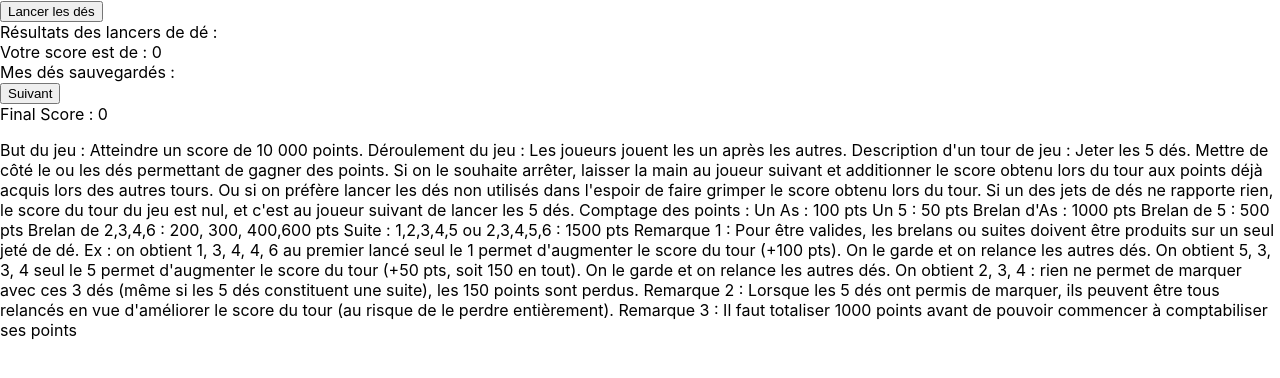
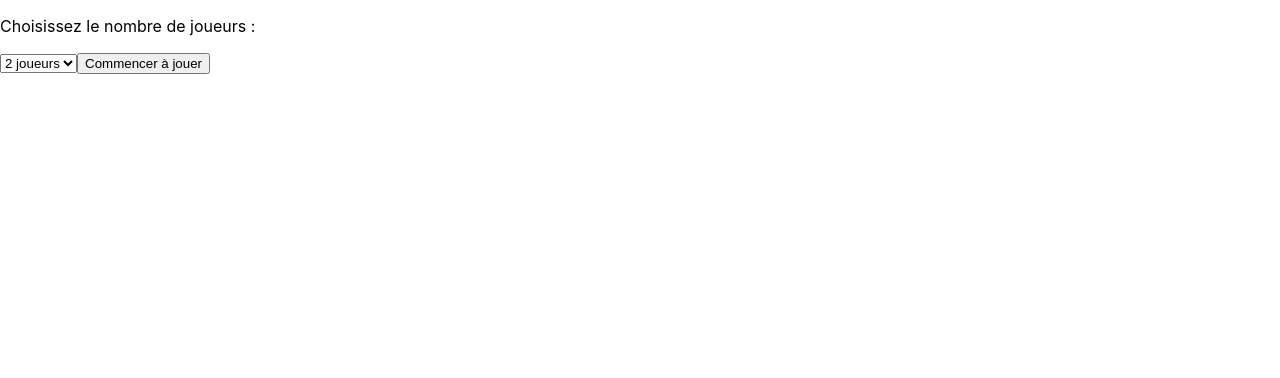
Before and after one commit to Henrissat/mathieu_henrissat_site, a React (Create React App) app: page /greed-dice in a window 1280 px wide. Shown: the top 378 px of the page. Built offline with nearby package versions, Linux system fonts and the light colour scheme.

Commit message:
ajout du multijoueurs et la gestion des scores

```diff
--- a/src/components/greed-dice/index.tsx
+++ b/src/components/greed-dice/index.tsx
@@ -4,12 +4,48 @@ import { getRandomDiceRoll } from "../../utils/diceRoll6";
 function Greed() {
   const [dice, setDice] = useState<number[]>([]);
   const [savedDice, setSavedDice] = useState<number[]>([]);
-  const [accumulatedScore, setAccumulatedScore] = useState<number>(0);
-  const [finalScore, setFinalScore] = useState<number>(0);
   const [showSaveButton, setShowSaveButton] = useState<boolean>(false);
-  // const [gameStarted, setGameStarted] = useState<boolean>(false);
-  // console.log('gameStarted', gameStarted)
+  const [numPlayers, setNumPlayers] = useState<number>(2);
+  const [currentPlayerIndex, setCurrentPlayerIndex] = useState<number>(0);
+  const [gameStarted, setGameStarted] = useState<boolean>(false);
+  const [gameOver, setGameOver] = useState<boolean>(false);
+  console.log('gameStarted', gameStarted)
 
+
+  const playerNames = ["Joueur 1", "Joueur 2", "Joueur 3", "Joueur 4"];
+
+  const initialPlayerScores = Array(numPlayers).fill(0);
+  const [playerScores, setPlayerScores] = useState<number[]>(initialPlayerScores);
+  const [activePlayerScore, setActivePlayerScore] = useState<number>(0);
+
+  const checkWin = () => {
+    if(playerScores[activePlayerScore] >= 10000){
+      setGameOver(true);
+      window.alert(`${playerNames[currentPlayerIndex]} YOU WIN !`)
+    }
+  }
+
+
+  // Gestionnaire de clic pour commencer la partie avec le nombre de joueurs choisi
+  const handleStartGame = () => {
+    setDice([]);
+    setSavedDice([]);
+    setShowSaveButton(false);
+    setCurrentPlayerIndex(0);
+    setGameStarted(true);
+    setActivePlayerScore(0);
+    setGameOver(false);
+  };
+
+  // Gestionnaire de clic pour passer au joueur suivant
+  const handleNextPlayer = () => {
+    setCurrentPlayerIndex((prevIndex) => (prevIndex + 1) % numPlayers);
+    setDice([]);
+    setSavedDice([]);
+    setShowSaveButton(false);
+    setActivePlayerScore(0);
+    checkWin();
+  };
 
   // Gestionnaire de clic pour sauvegarder un chiffre
   const handleSaveDice = (number: number) => {
@@ -35,7 +71,6 @@ function Greed() {
     }
   };
 
-
   // Gestionnaire de clic pour ajouter 6 lancers de dé au tableau
   const handleRollDice = () => {
       if(dice.length === 0) {
@@ -46,21 +81,24 @@ function Greed() {
 
         // Mettre à jour les dés
         setDice(newDice);
-
+        console.log(activePlayerScore)
         // Vérifier si c'est un Game Over
-        const result = calculateFinalScore(newDice);
+        const result = calculateFinalScore(newDice)
         // Game Over
         if (result === 0) {
-          alert("Game Over!");
-          setShowSaveButton(false);
-          setDice([])
-          setSavedDice([])
+          alert("Dommage pas un seul bon dé")
+          setShowSaveButton(false)
+          setActivePlayerScore(0)
+          handleNextPlayer()
+          console.log(activePlayerScore)
+          return;
         }
         setShowSaveButton(true);
+
       }else {
         const newDice = [...dice];
         for (let i = 0; i < newDice.length ; i++) {
-          newDice[i] = getRandomDiceRoll();
+          newDice[i] = getRandomDiceRoll()
         }
 
         // Vérifier si c'est un Game Over
@@ -68,28 +106,28 @@ function Greed() {
         console.log('result', result)
         if (result === 0) {
           // Game Over
-          alert("Game Over! Dommage vous y étiez presque");
-          setShowSaveButton(false); // Masquer le bouton de sauvegarde
-          setDice([])
-          setSavedDice([])
-        }
-        setDice(newDice);
+          alert("Echec ! Dommage vous y étiez presque")
+          setShowSaveButton(false)
+          setActivePlayerScore(0)
+          handleNextPlayer()
+          return;
+        } else{
+          setDice(newDice)
         }
 
+      }
   };
 
   // Fonction pour calculer le score en utilisant les chiffres sauvegardés
   const calculateFinalScore = (dice: number[]) => {
-    //initialiser un tableau pour compter les occurrences de chaque valeur de dé (1 à 6)
-    const counts = [0, 0, 0, 0, 0, 0];
+    const counts = [0, 0, 0, 0, 0, 0]
     //score de base
     let totalScore = 0;
-    //parcourir le tableau et voir les valeurs
     for (const value of dice) {
       counts[value - 1]++;
   }
 
-  //Faire l'algorithme de calcul
+  //algorithme de calcul
   for (let i = 0; i < 6; i++) {
     if (counts[i] >= 3) {
       if (i === 0) {
@@ -99,18 +137,34 @@ function Greed() {
       }
       counts[i] -= 3;
       }
-    if (i === 0) {
+      else if (i === 0) {
         totalScore += counts[i] * 100;
       } else if (i === 4) {
         totalScore += counts[i] * 50;
       }
-    if (counts[i] === 4) {
+      else if (counts[i] === 4) {
         if (i === 0) {
           totalScore += 2000;
         } else {
-        totalScore += (i + 1) * 200;
+          totalScore += (i + 1) * 100 * 2;
         }
         counts[i] -= 4;
+      }
+      else if (counts[i] === 5) {
+        if (i === 0) {
+          totalScore += 4000;
+        } else {
+          totalScore += (i + 1) * 100 * 2 * 2;
+        }
+        counts[i] -= 5;
+      }
+      else if (counts[i] === 6) {
+        if (i === 0) {
+          totalScore += 8000;
+        } else {
+          totalScore += (i + 1) * 100 * 2 * 2 * 2;
+        }
+        counts[i] -= 6;
       }
     }
     return totalScore;
@@ -119,22 +173,47 @@ function Greed() {
   // Calculer le score du lancer de dés
   const result = calculateFinalScore(dice);
 
-  // Calculer le Score final en utilisant les chiffres sauvegardés
+  // Fonction pour sauvegarder le score du joueur actif
   const handleSaveScore = () => {
     const calculatedFinalScore = calculateFinalScore(savedDice);
-    setAccumulatedScore((prevAccumulatedScore) => prevAccumulatedScore + calculatedFinalScore);
-    setFinalScore((prevFinalScore) => prevFinalScore + calculatedFinalScore);
+    setPlayerScores((prevScores) => {
+      const newScores = [...prevScores];
+      newScores[currentPlayerIndex] += calculatedFinalScore;
+      return newScores;
+    });
+    setActivePlayerScore((prevScore) => prevScore + calculatedFinalScore);
     setSavedDice([]);
   };
 
   return (
+    <div>
+      {/* Sélection du nombre de joueurs */}
+      {!gameStarted && (
+        <div>
+          <p>Choisissez le nombre de joueurs :</p>
+          <select onChange={(e) => setNumPlayers(parseInt(e.target.value))}>
+            <option value={2}>2 joueurs</option>
+            <option value={3}>3 joueurs</option>
+            <option value={4}>4 joueurs</option>
+          </select>
+          <button onClick={handleStartGame}>Commencer à jouer</button>
+        </div>
+      )}
+
+      {gameStarted && (
+        <div>
+          <h2>
+            {playerNames[currentPlayerIndex]} (Actif)
+            <div>Score : {playerScores[currentPlayerIndex]} </div>
+          </h2>
           <div>
             <button onClick={handleRollDice}>Lancer les dés</button>
             <div>Résultats des lancers de dé :  {dice.map((number, index) => (
                 <button key={index} onClick={() => handleSaveDice(number)}>
                   {number}
                 </button>
-        ))}</div>
+              ))}
+            </div>
             <div>Votre score est de : {result}</div>
             <div>Mes dés sauvegardés : {savedDice.map((number, index) => (
                 <button key={index} onClick={() => handleReturnToDice(number)}>
@@ -142,15 +221,38 @@ function Greed() {
                 </button>
               ))}
               {showSaveButton && (
-        <button onClick={handleSaveScore}>Sauvegarder mon score</button>
+              <button onClick={handleSaveScore}>Mettre de côté</button>
               )}
             </div>
-      <button>Suivant</button>
-      <br/>
             <div className="final-score">
-        Final Score : {finalScore}
+              Final Score : {activePlayerScore}
             </div>
-      <div id="greedRules">
+          </div>
+          <button onClick={handleNextPlayer}>Joueur suivant</button>
+          <div>
+            {playerNames.map((playerName, index) => {
+              if (index !== currentPlayerIndex) {
+                return (
+                  <div key={index}>
+                    {playerName} : {playerScores[index]}
+                  </div>
+                );
+              }
+              return null;
+            })}
+          </div>
+        </div>
+      )}
+
+  </div>
+  );
+}
+
+export default Greed;
+
+
+
+{/* <div id="greedRules">
 <p>
     But du jeu :
     Atteindre un score de 10 000 points.
@@ -179,14 +281,7 @@ function Greed() {
     Remarque 2 : Lorsque les 5 dés ont permis de marquer, ils peuvent être tous relancés en vue d'améliorer le score du tour (au risque de le perdre entièrement).
     Remarque 3 : Il faut totaliser 1000 points avant de pouvoir commencer à comptabiliser ses points
 </p>
-    </div>
-    </div>
-  );
-}
-
-export default Greed;
-
-
+</div> */}
 // Greed is a dice game played with five six-sided dice. Your mission, should you choose to accept it, is to score a throw according to these rules. You will always be given an array with five six-sided dice values.
 
 //  Three 1's => 1000 points
```
Lines whose indentation alone changed are shown as unchanged.
